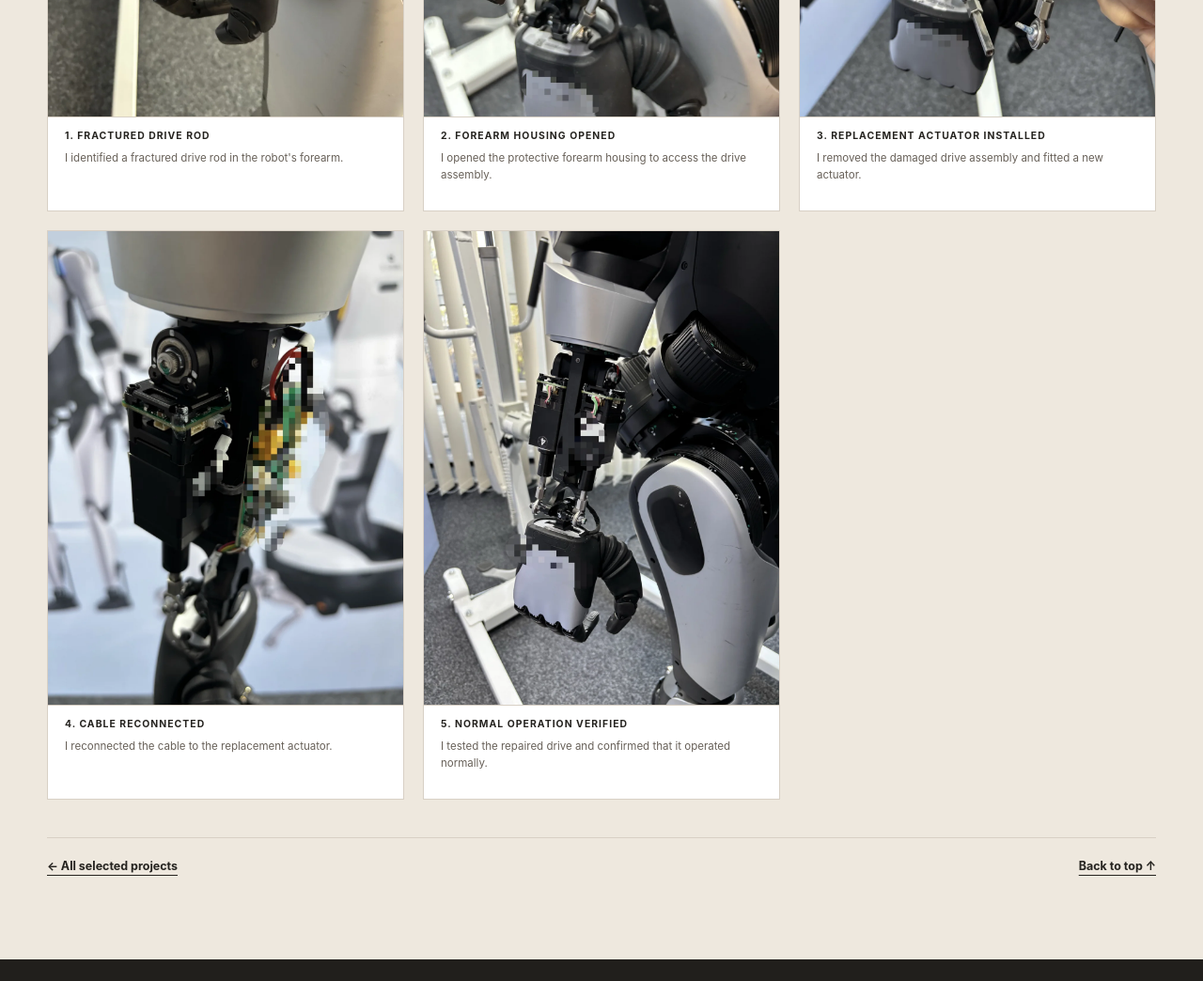
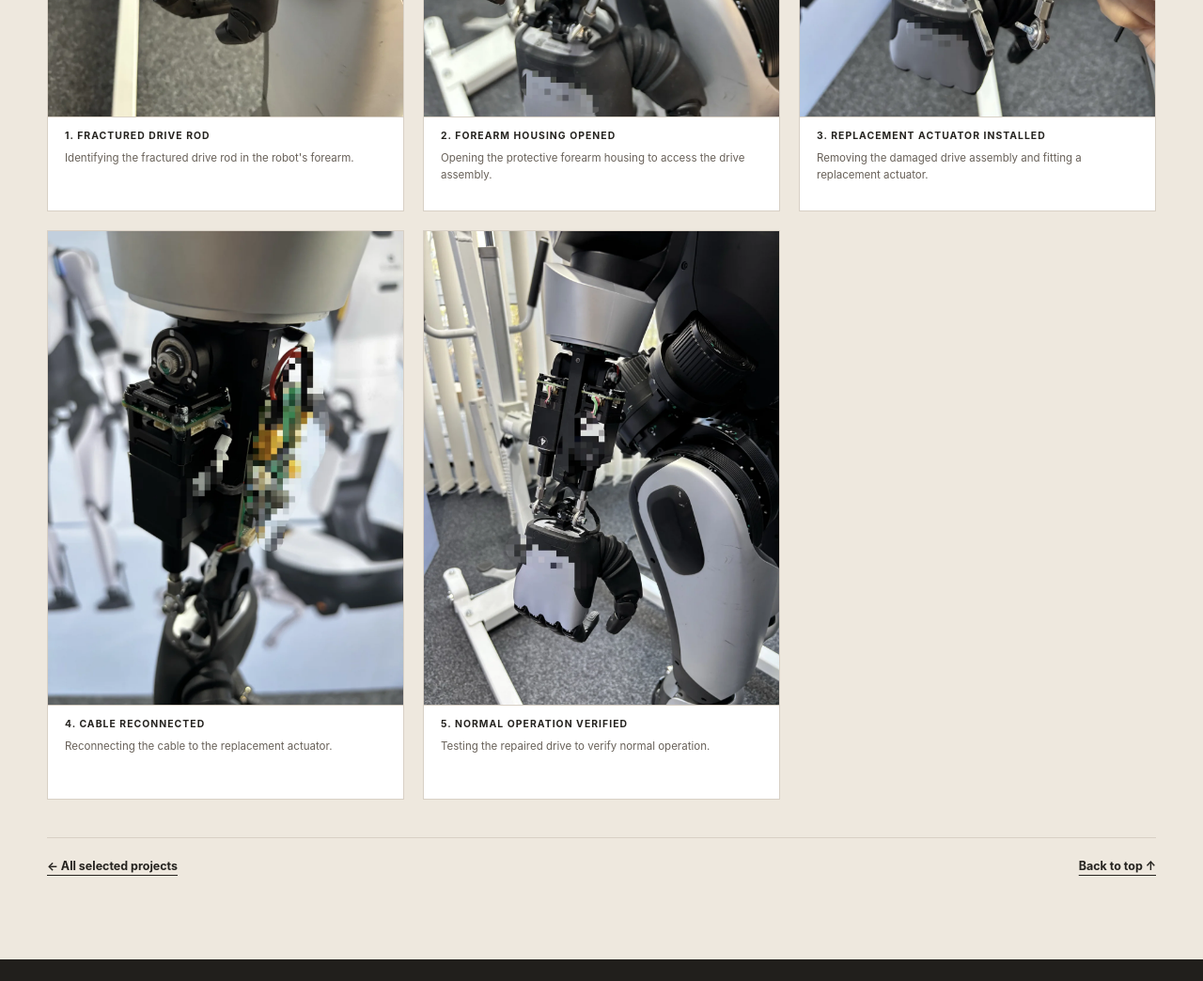
Before and after one commit to PhilippSu/philippsu.github.io, a plain HTML site: page projects/embodied-robotics.html in a window 1280 px wide. Shown: the part 4980-6024 px from the top of the page at 94% size. Drawn offline with Linux system fonts and the light colour scheme.

Commit message:
Use objective phrasing for repair captions

```diff
--- a/projects/embodied-robotics.html
+++ b/projects/embodied-robotics.html
@@ -135,23 +135,23 @@
           <div class="robotics-gallery">
             <figure class="case-image">
               <a href="../assets/projects/embodied-robotics/repair-broken-drive-rod.webp"><img src="../assets/projects/embodied-robotics/repair-broken-drive-rod.webp" alt="Broken metal drive rod near the robot's wrist" width="1200" height="1600" loading="lazy"></a>
-              <figcaption><span>1. Fractured drive rod</span>I identified a fractured drive rod in the robot's forearm.</figcaption>
+              <figcaption><span>1. Fractured drive rod</span>Identifying the fractured drive rod in the robot's forearm.</figcaption>
             </figure>
             <figure class="case-image">
               <a href="../assets/projects/embodied-robotics/repair-open-forearm.webp"><img src="../assets/projects/embodied-robotics/repair-open-forearm.webp" alt="Drive assembly and wiring exposed beneath the forearm housing" width="1200" height="1600" loading="lazy"></a>
-              <figcaption><span>2. Forearm housing opened</span>I opened the protective forearm housing to access the drive assembly.</figcaption>
+              <figcaption><span>2. Forearm housing opened</span>Opening the protective forearm housing to access the drive assembly.</figcaption>
             </figure>
             <figure class="case-image">
               <a href="../assets/projects/embodied-robotics/repair-replacement-actuator.webp"><img src="../assets/projects/embodied-robotics/repair-replacement-actuator.webp" alt="Replacement actuator held beside the open forearm" width="1200" height="1600" loading="lazy"></a>
-              <figcaption><span>3. Replacement actuator installed</span>I removed the damaged drive assembly and fitted a new actuator.</figcaption>
+              <figcaption><span>3. Replacement actuator installed</span>Removing the damaged drive assembly and fitting a replacement actuator.</figcaption>
             </figure>
             <figure class="case-image">
               <a href="../assets/projects/embodied-robotics/repair-reconnected-cable.webp"><img src="../assets/projects/embodied-robotics/repair-reconnected-cable.webp" alt="Cable connector seated on the actuator circuit board" width="1200" height="1600" loading="lazy"></a>
-              <figcaption><span>4. Cable reconnected</span>I reconnected the cable to the replacement actuator.</figcaption>
+              <figcaption><span>4. Cable reconnected</span>Reconnecting the cable to the replacement actuator.</figcaption>
             </figure>
             <figure class="case-image">
               <a href="../assets/projects/embodied-robotics/repair-operation-check.webp"><img src="../assets/projects/embodied-robotics/repair-operation-check.webp" alt="Repaired forearm drive assembly and wrist linkage" width="1200" height="1600" loading="lazy"></a>
-              <figcaption><span>5. Normal operation verified</span>I tested the repaired drive and confirmed that it operated normally.</figcaption>
+              <figcaption><span>5. Normal operation verified</span>Testing the repaired drive to verify normal operation.</figcaption>
             </figure>
           </div>
         </article>
```
